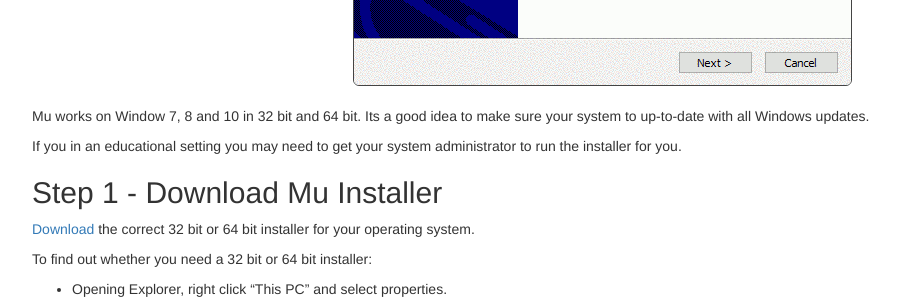
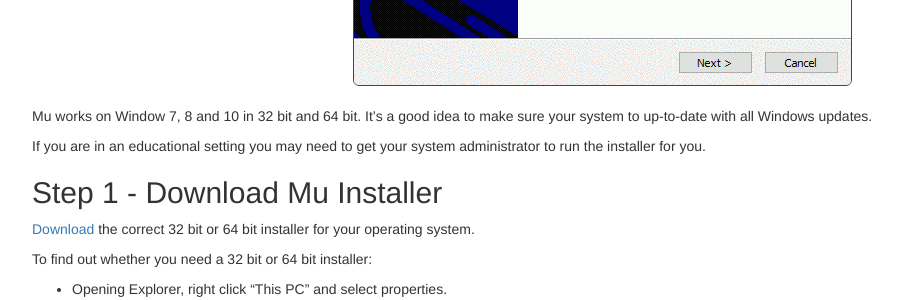
Before and after one commit to zlanderous/mu-editor.github.io, a Jekyll site: the page built from en/howto/install_windows.md, in a window 1280 px wide and 900 px high, scrolled down 320 px. Shown: the part 152-452 px from the top of the window, without its empty margins (38-940 px from the left). Built offline with Jekyll 4.4.1, drawn with Linux system fonts in a browser that asks for light colours; nearby versions of some CDN libraries; library files that are not in the unit come from our copies.

Commit message:
Minor fixes in en/howto/install_windows

```diff
--- a/en/howto/install_windows.md
+++ b/en/howto/install_windows.md
@@ -14,9 +14,9 @@
   <br/>
 </div>
 
-Mu works on Window 7, 8 and 10 in 32 bit and 64 bit. Its a good idea to make sure your system to up-to-date with all Windows updates.
+Mu works on Window 7, 8 and 10 in 32 bit and 64 bit. It's a good idea to make sure your system to up-to-date with all Windows updates.
 
-If you in an educational setting you may need to get your system administrator to run the installer for you.
+If you are in an educational setting you may need to get your system administrator to run the installer for you.
 
 ## Step 1 - Download Mu Installer
 
```
